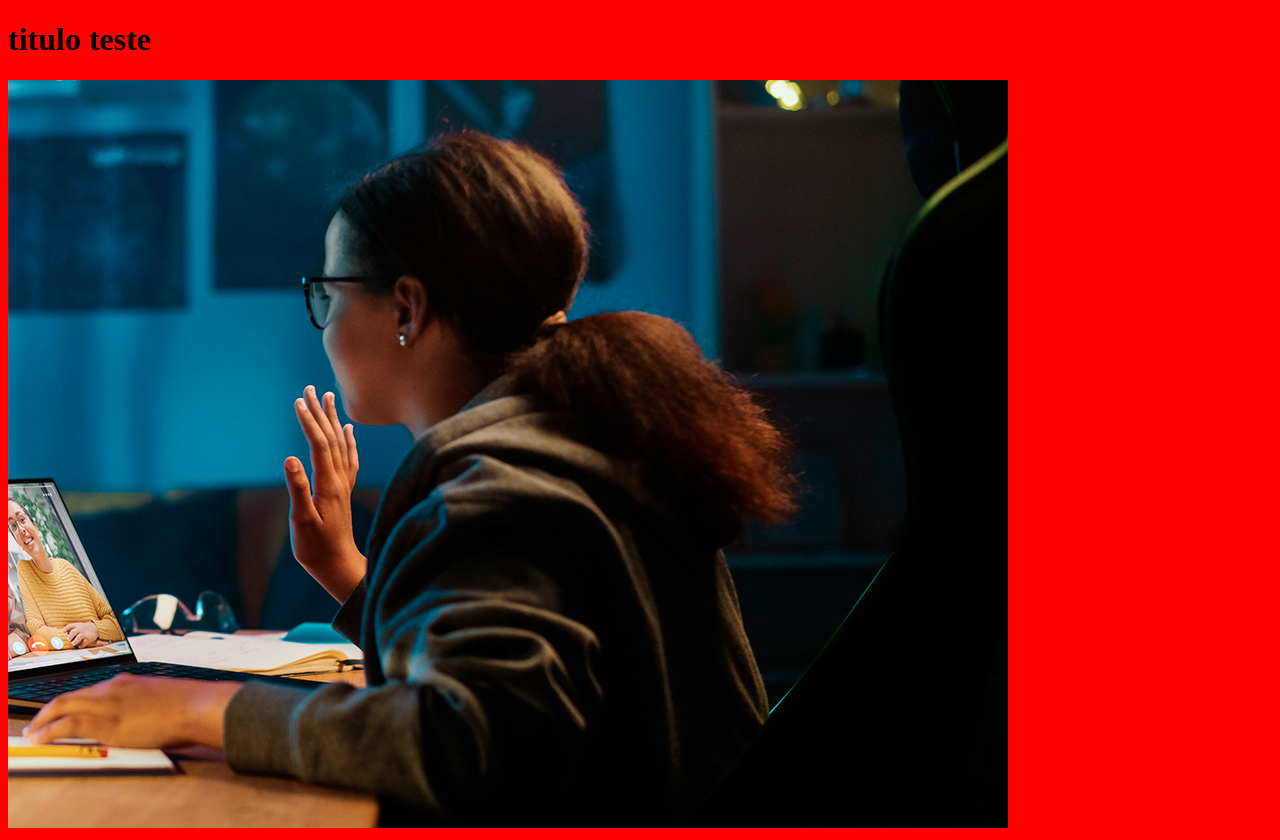
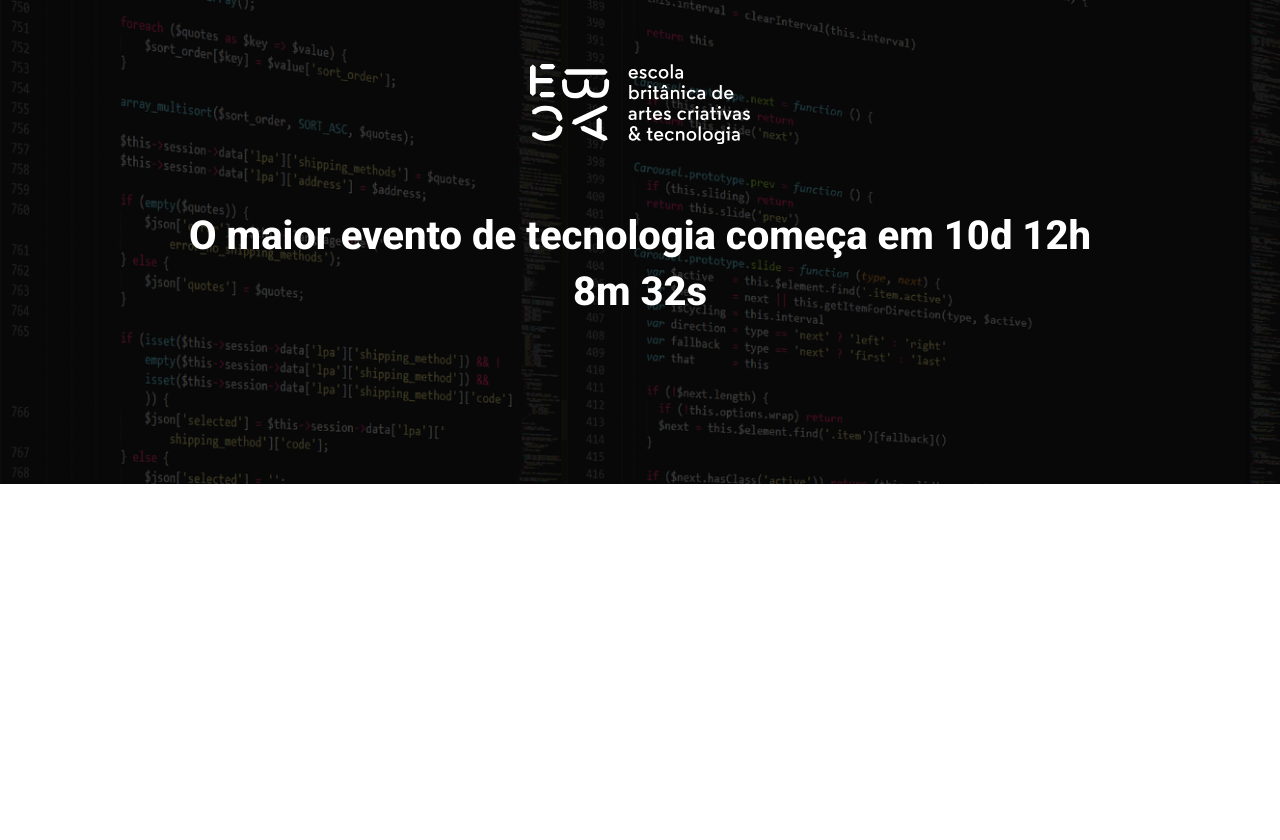
Before and after one commit to gabriel0725/ebac_tech_talks, a website built with Parcel: page src/index.html in a window 1280 px wide. After the commit the page ends 800 px from the top, so only its background shows below. Built offline with nearby package versions, Linux system fonts and the light colour scheme.

Commit message:
criando o hero

```diff
--- a/src/index.html
+++ b/src/index.html
@@ -3,13 +3,23 @@
 <head>
     <meta charset="UTF-8">
     <meta name="viewport" content="width=device-width, initial-scale=1.0">
-    <title>Document</title>
+    <title>EBAC Tech Talks</title>
+    <link rel="preconnect" href="https://fonts.googleapis.com">
+<link rel="preconnect" href="https://fonts.gstatic.com" crossorigin>
+<link href="https://fonts.googleapis.com/css2?family=Roboto:ital,wght@0,100..900;1,100..900&display=swap" rel="stylesheet">
     <link rel="stylesheet" href="./styles/main.scss">
+
 </head>
 <body>
-    <h1>titulo teste</h1>
+    <header class="hero">
+        <div class="container">
+            <img class="hero__logo" src="./images/ebac_logo.svg" alt="EBAC logo">
+            <p class="hero__text">O maior evento de tecnologia começa em 10d 12h 8m 32s</p>
 
-    <img src="./images/backend.png" alt="">
+        </div>
+    </header>
+
+
+    <script src="./scripts/index.js"></script>
 </body>
-<script src="./scripts/index.js"></script>
 </html>
--- /dev/null
+++ b/src/styles/_hero.scss
@@ -0,0 +1,53 @@
+.hero {
+    padding-top: 64px;
+    padding-bottom: 100px;
+    background-image: url(../images/fundo.png);
+    background-repeat: no-repeat;
+    background-size: cover;
+    position: relative;
+
+    .container {
+        position: relative;
+    }
+
+    &::before {
+        position: absolute;
+        top: 0;
+        left: 0;
+        width: 100%;
+        height: 100%;
+        background-color: #000;
+        content: '';
+        opacity: .7;
+    }
+
+    &__text {
+        padding-top: 64px;
+        padding-bottom: 64px;
+        font-size: 40px;
+        line-height: 56px;
+        font-weight: 800;
+        text-align: center;
+
+    }
+
+    &__logo {
+        margin: 0 auto;
+        height: 80px;
+        display: block;
+    }
+
+    @media (max-width: 640px) {
+        padding: 40px 0;
+
+        &__logo {
+            height: 40px;
+        }
+
+        &__text {
+            font-size: 22px;
+            line-height: 24px;
+            margin: 24px 0;
+        }
+    }
+}
--- a/src/styles/main.scss
+++ b/src/styles/main.scss
@@ -1,3 +1,25 @@
-body {
-    background-color: red;
+@use 'hero';
+
+
+* {
+    margin: 0;
+    padding: 0;
+    box-sizing: border-box;
+    font-family: Roboto, sans-serif;
+    color: #fff;
 }
+
+.container {
+    max-width: 960px;
+    width: 100%;
+    margin: 0 auto;
+
+    @media (max-width: 640px) {
+        max-width: 80%;
+    }
+
+    @media (max-width: 1023px) {
+        max-width: 90%;
+
+    }
+}
```
Also changed, not shown: dist/index.html, dist/styles/main.css, 2 other files.
